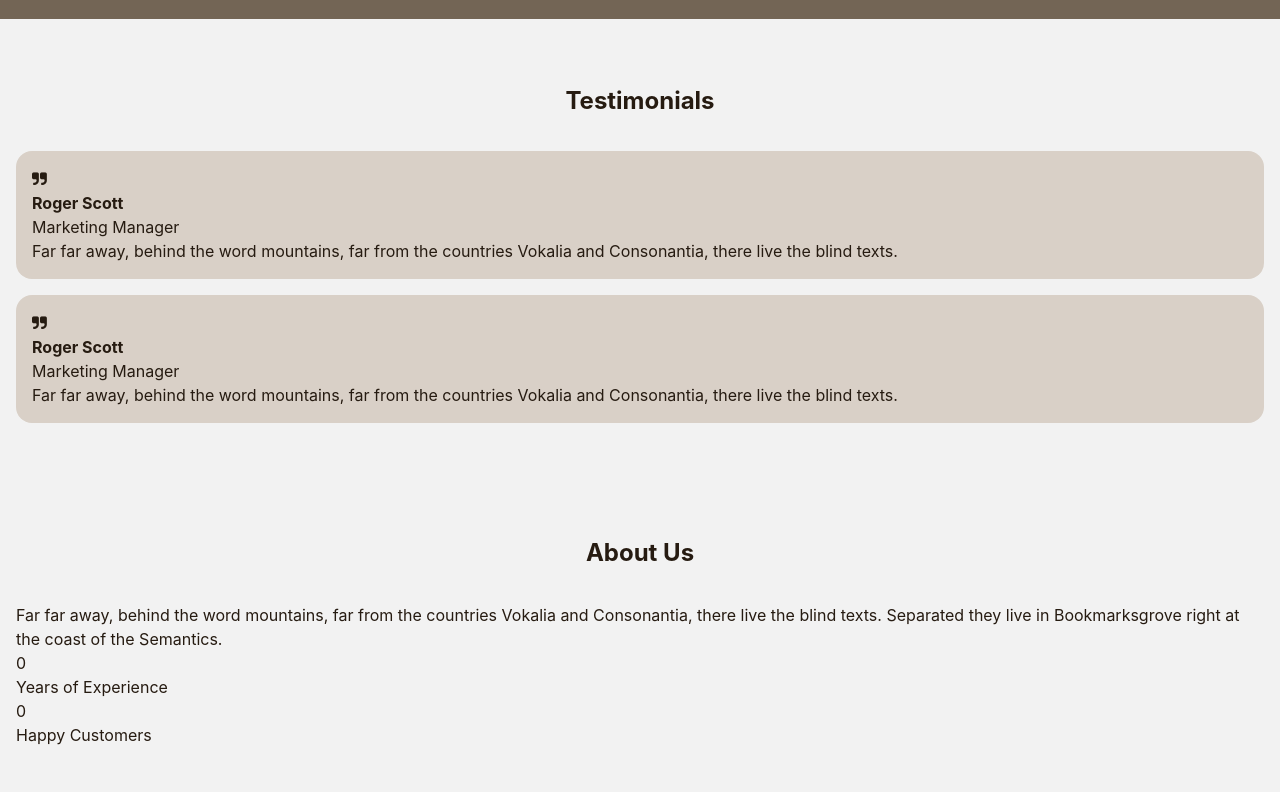
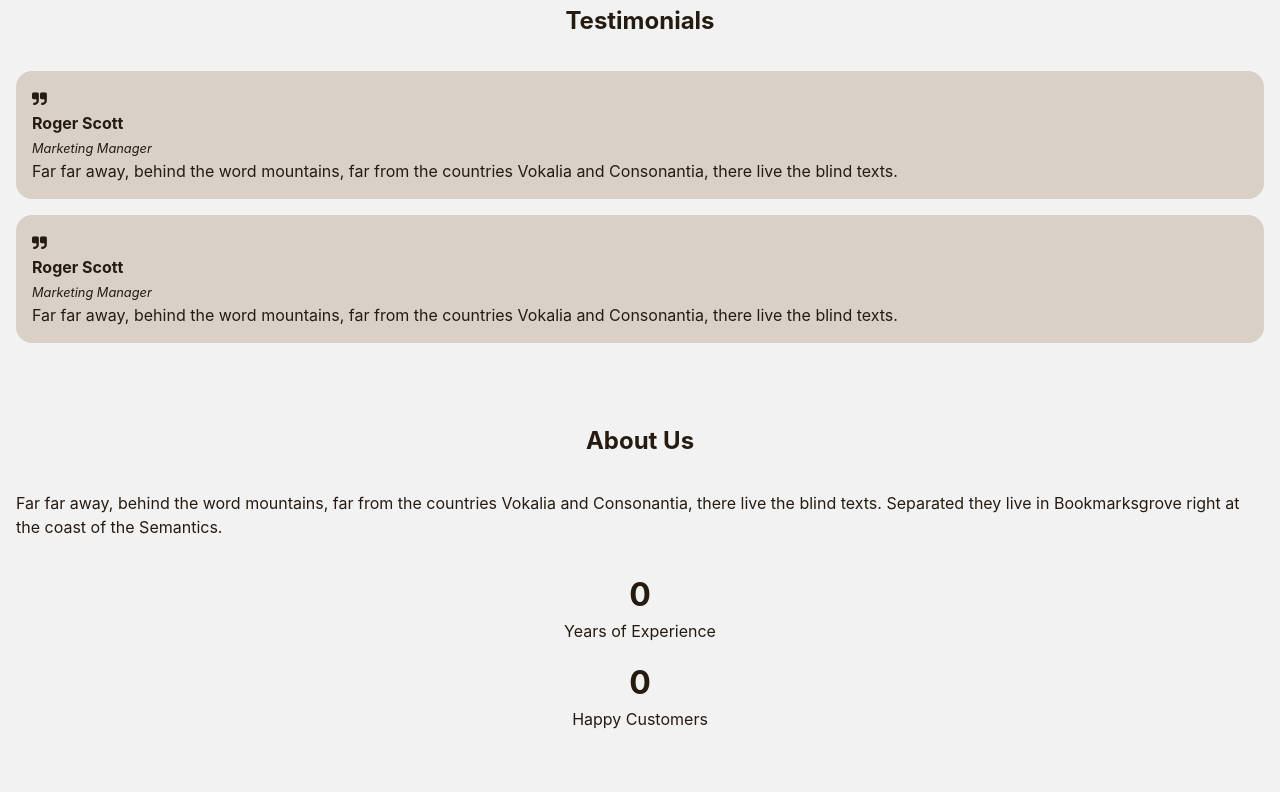
Before and after one commit to Pcamellon/cleanmaxx, a website: page index.html in a window 1280 px wide. Shown: the part 1509-2301 px from the top of the page. Drawn offline with Linux system fonts and the light colour scheme.

Commit message:
Minor style changes in the Testimonials and About Us sections Minor style changes in the Testimonials and About Us sections.

```diff
--- a/css/style.css
+++ b/css/style.css
@@ -159,6 +159,16 @@ select {
   margin-block: 3rem;
 }
 
+.mt-1 {
+  margin-top: 1rem;
+}
+.mt-2 {
+  margin-top: 2rem;
+}
+.mt-3 {
+  margin-top: 3rem;
+}
+
 .py-1 {
   padding-block: 1rem;
 }
@@ -187,6 +197,10 @@ select {
 }
 .fw-bold {
   font-weight: var(--fw-bold);
+}
+
+.fst-i {
+  font-style: italic;
 }
 
 .bg-primary {
@@ -229,7 +243,7 @@ a {
 /*  */
 .container {
   width: 100%;
-  padding: 2rem 1rem;
+  padding: 1rem 1rem;
   margin: 0 auto;
 }
 
@@ -469,18 +483,31 @@ select:focus-visible {
   outline: none;
 }
 
+/**
+* Testimonials
+*/
 .card {
   margin-block: 1rem;
   padding: 1rem;
   border-radius: 1rem;
   background-color: var(--clr-light);
 }
+/**
+* Testimonials END
+*/
 
-.stat .number {
+/**
+* About Us
+*/
+.stat .counter {
   display: block;
-  font-size: var(--fs-lg);
+  /* font-size: var(--fs-lg); */
+  font-size: 2rem;
   font-weight: var(--fw-bold);
 }
+/**
+* About Us END
+*/
 
 /**
   Animations
--- a/index.html
+++ b/index.html
@@ -208,7 +208,7 @@
         <div class="form-group my-2 flex justify-content-center">
           <input
             type="submit"
-            value="BOOK NOW"
+            value="Book Now"
             class="btn btn-cta fs-sm bg-secondary text-dark"
           />
         </div>
@@ -231,7 +231,7 @@
           <span class="fa fa-quote-right"></span>
           <div class="card-title">
             <h4 class="name">Roger Scott</h4>
-            <span class="position">Marketing Manager</span>
+            <span class="fs-sm fst-i">Marketing Manager</span>
           </div>
           <p class="card-content">
             Far far away, behind the word mountains, far from the
@@ -244,7 +244,7 @@
           <span class="fa fa-quote-right"></span>
           <div class="card-title">
             <h4 class="name">Roger Scott</h4>
-            <span class="position">Marketing Manager</span>
+            <span class="fs-sm fst-i">Marketing Manager</span>
           </div>
           <p class="card-content">
             Far far away, behind the word mountains, far from the
@@ -270,13 +270,13 @@
         the Semantics.
       </p>
 
-      <div class="stats">
-        <div class="stat">
-          <p class="counter" data-count="27">0</p>
+      <div class="stats text-center mt-2">
+        <div class="stat mt-1">
+          <p class="counter fw-bold" data-count="27">0</p>
           <p>Years of Experience</p>
         </div>
-        <div class="stat">
-          <p class="counter" data-count="1296">0</p>
+        <div class="stat mt-1">
+          <p class="counter fw-bold" data-count="1296">0</p>
           <p>Happy Customers</p>
         </div>
       </div>
@@ -307,7 +307,7 @@
       </div>
 
       <div class="blog-entry">
-        <div class="desc pl-3">
+        <div class="">
           <span>Posted by John doe</span>
           <span>04 March 2020</span>
         </div>
```
